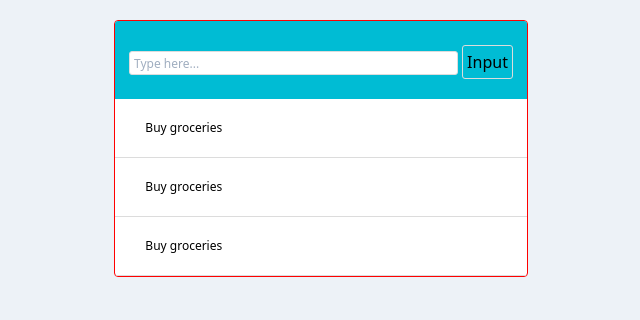
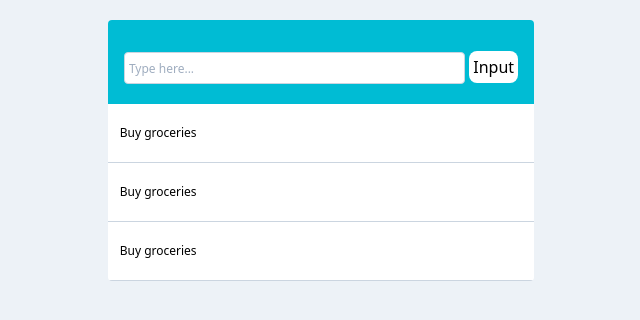
Before and after one commit to gigiskarlett/to-do-hooks, a React (Create React App) app: page / in a window 1280 px wide. Shown: the top 320 px of the page, without its empty margins (319-959 px from the left). Built offline with nearby package versions, Linux system fonts and the light colour scheme.

Commit message:
styled component with tailwind

```diff
--- a/src/App.js
+++ b/src/App.js
@@ -64,72 +64,39 @@ class App extends React.Component {
 	}
 }
 
-const Input = styled.input`
-  margin-top: 10px;
-  border-width: 0;
-  border-radius: 3px;
-  width: 80%;
-  font-size: 12px;
-  height: 24px;
-  padding: 4px;
-  border: 1px solid gainsboro;
-  color: #5f6769;
-`;
+const Input = styled.input.attrs({
+	className:
+		"mt-3 border-0 rounded w-4/5 text-xs h-8 p-1 border border-solid border-gray-400 placeholder-gray-500::placeholder text-gray-700",
+})``;
 
-const Button = styled.button`
-  border-width: 0;
-  border-radius: 3px;
-  margin-left: 4px;
-  height: 34px;
-  padding: 4px;
-  border: 1px solid gainsboro;
-`;
+const Button = styled.button.attrs({
+	className: "border-0 rounded-lg ml-1 h-8 p-1  bg-white",
+})``;
 
-const ListCont = styled.div`
-  justify-content: center;
-  display: flex;
-  flex-direction: column;
-`;
+const ListCont = styled.div.attrs({
+	className: "flex justify-center flex-col",
+})``;
 
-const ListItem = styled.li`
-  list-style: none;
-  padding: 20px;
-  justify-content: space-between;
-  align-items: center;
-  border-bottom: 1px solid gainsboro;
-  display: flex;
-`;
+const ListItem = styled.li.attrs({
+	className:
+		"list-none py-5 justify-between items-center border-b border-solid border-gray-400 flex ",
+})``;
 
-const TaskText = styled.p`
-  font-size: 12px;
-  margin: 0;
-  max-width: 360px;
-  padding-left: 10px;
-`;
+const TaskText = styled.p.attrs({
+	className: "text-xs m-0 max-w-xs pl-3",
+})``;
 
 const ToDoList = styled.div.attrs({
-  className: "border border-gray-500 w-3/4 sm:w-1/2 lg:w-1/3 sm:bg-blue-500",
-})`
-  text-align: center;
-  background-color: white;
-  border: 1px solid red;
-  border-radius: 4px;
-  overflow: hidden;
-`;
+	className:
+		"border border-gray-500 w-3/4 sm:w-1/2 lg:w-1/3 border-none text-center bg-white rounded overflow-hidden",
+})``;
 
 const ToDoContainer = styled.div.attrs({
-  className: "bg-gray-200 h-full",
-})`
-  justify-content: center;
-  padding: 20px;
-  display: flex;
-  align-items: flex-start;
-`;
+	className: "bg-gray-200 h-full justify-center py-5 flex items-start",
+})``;
 
-const TodoHeader = styled.div`
-  padding: 20px 0;
-  background-color: #00bcd4;
-  overflow: hidden;
-`;
+const TodoHeader = styled.div.attrs({
+	className: "py-5 bg-babyblue overflow-hidden",
+})``;
 
 export default App;
```
Also changed, not shown: src/assets/main.css. Lines whose indentation alone changed are shown as unchanged.
